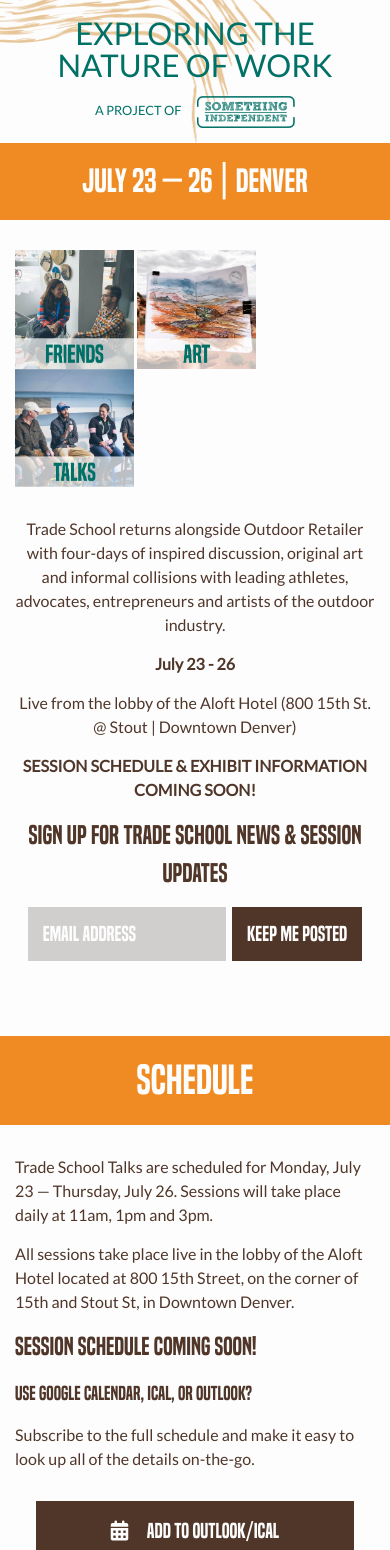
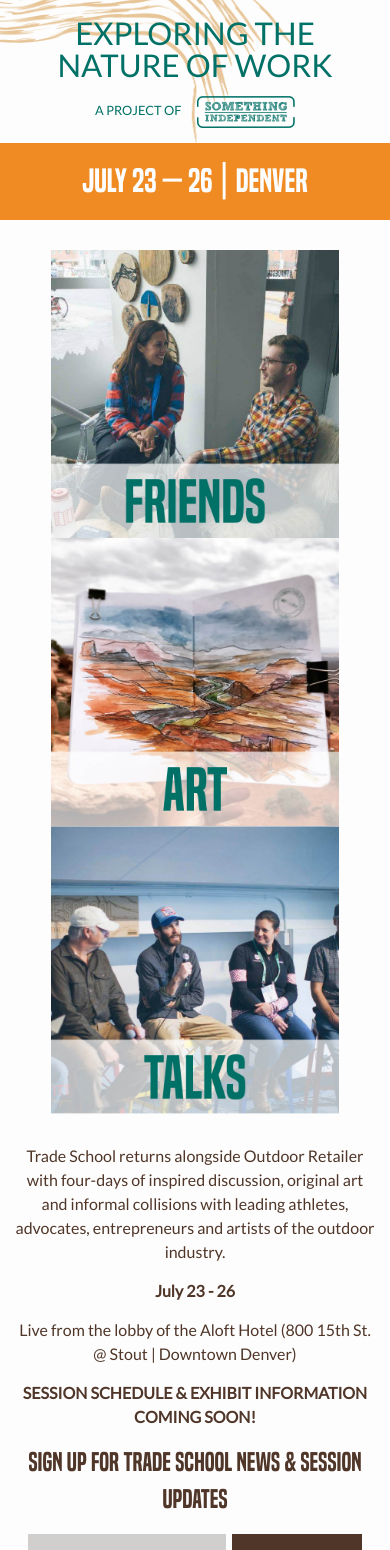
Before and after one commit to somethingindependent/tradeschool, a Jekyll site: the page built from index.html, in a window 390 px wide. Shown: the part 344-1894 px from the top of the page. Built offline with Jekyll 4.4.1, drawn with Linux system fonts in a browser that asks for light colours; nearby versions of some CDN libraries.

Commit message:
Fix responsive styling for header chiclets

```diff
--- a/_sass/minima/_layout.scss
+++ b/_sass/minima/_layout.scss
@@ -179,6 +179,13 @@
   img {
     width: 33%;
     display: inline-block;
+  }
+
+  @include media-query($on-palm) {
+    img {
+      width: 80%;
+      margin: 0 10%;
+    }
   }
 }
 
```
